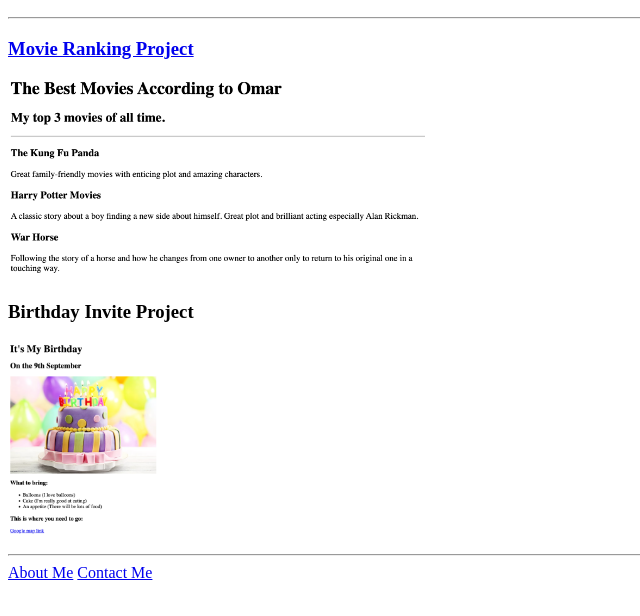
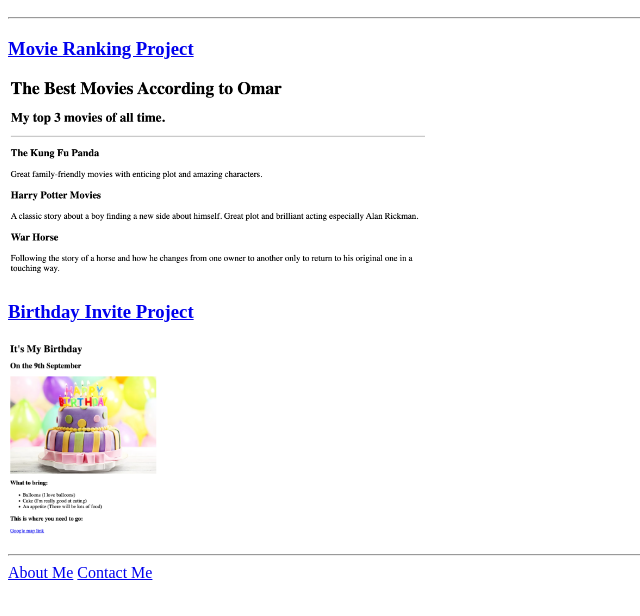
Before and after one commit to Drob99/html-portfolio, a plain HTML site: page index.html in a window 1280 px wide. Shown: the part 110-726 px from the top of the page, without its empty margins (0-640 px from the left). Drawn offline with Linux system fonts and the light colour scheme.

Commit message:
Add files via upload

```diff
--- a/index.html
+++ b/index.html
@@ -15,7 +15,7 @@
     <h3><a href="./public/movie-ranking.html">Movie Ranking Project</a></h3>
     <img src="./assets/images/movie-ranking.png" alt="Movie Ranking Project Preview" height="200"/>
 
-    <h3>Birthday Invite Project</h3>
+    <h3><a href="./public/birthday-invite.html">Birthday Invite Project</a></h3>
     <img src="./assets/images/birthday-invite.png" alt="Birthday Invite Project Preview" height="200" />
 
     <hr />
```
